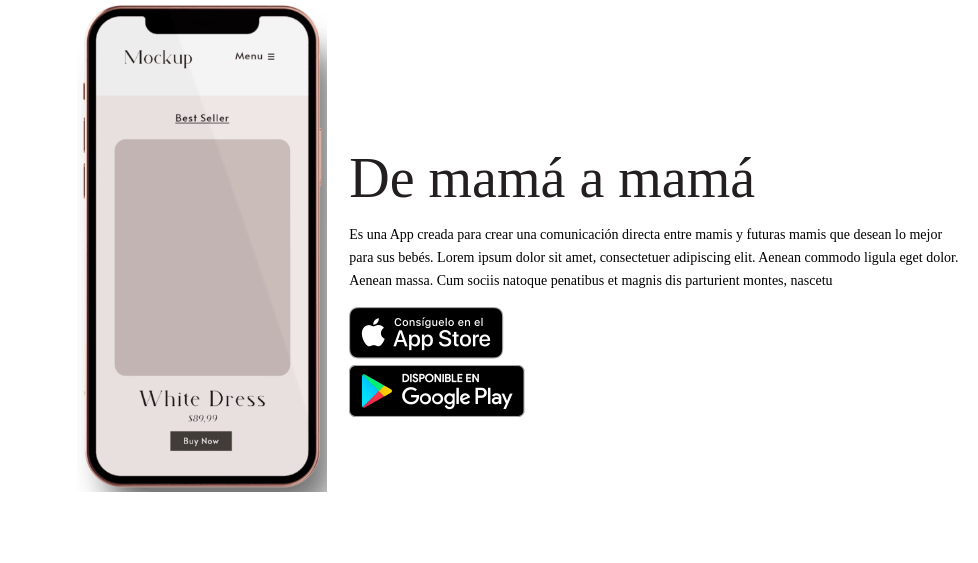
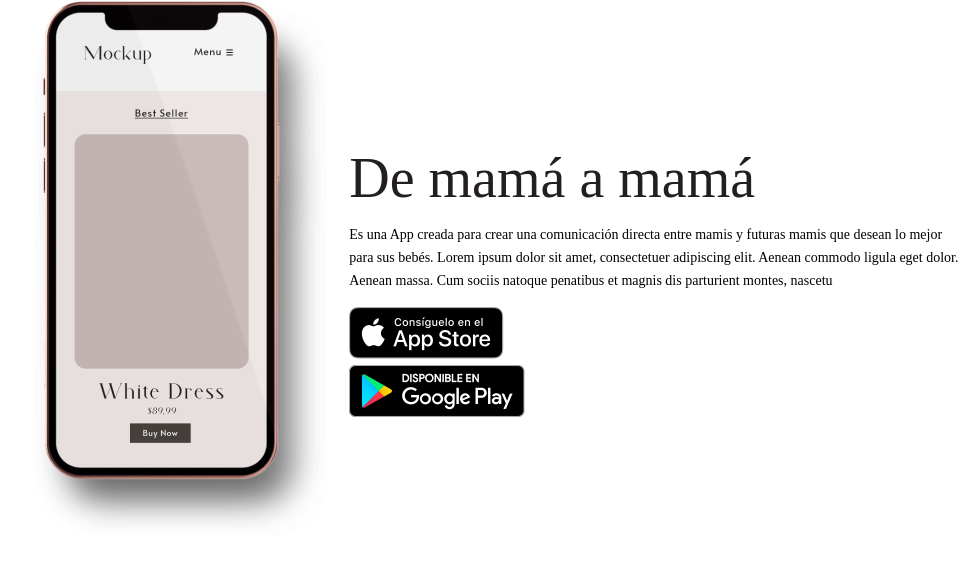
Before and after one commit to mccreeper98/enviexpress.github.io, a PHP site: page /slider.html in a window 1280 px wide. Shown: the top 563 px of the page, without its empty margins (302-1280 px from the left). Run offline with PHP 8.4, Linux system fonts and the light colour scheme; some libraries are stand-ins or nearby versions.

Commit message:
prueba slider

```diff
--- a/css/style.css
+++ b/css/style.css
@@ -330,7 +330,7 @@ ul.right li.active a{
   }
 
   .tel{
-      width: 250px;
+      width: 294px;
   }
 
   .as{
```
Also changed, not shown: img/phone.png.
